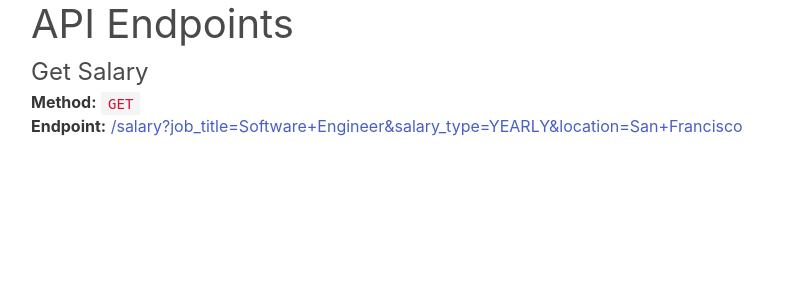
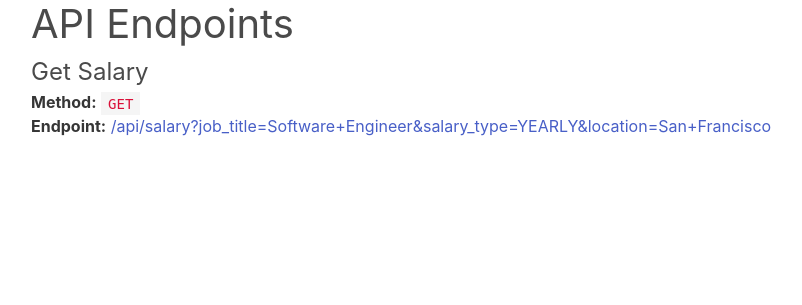
Before and after one commit to sarmadgulzar/indeed-scraper-fastapi, a FastAPI app: page / in a window 1280 px wide. Shown: the part 178-483 px from the top of the page, without its empty margins (33-835 px from the left). Run offline with FastAPI, Linux system fonts and the light colour scheme.

Commit message:
:art: Prefixed the API endpoint (#7)

```diff
--- a/main.py
+++ b/main.py
@@ -18,7 +18,7 @@ async def root(request: Request):
     return templates.TemplateResponse("index.html", {"request": request})
 
 
-@app.get("/salary/")
+@app.get("/api/salary/")
 async def salary(salary_type: SalaryType, job_title: str, location: Optional[str] = ""):
     scraper = IndeedScraper(salary_type=salary_type)
     salary = scraper.scrape(job_title=job_title, location=location)
--- a/templates/index.html
+++ b/templates/index.html
@@ -48,7 +48,7 @@
             <li>
                 <h4 class="is-size-4">Get Salary</h4>
                 <p><strong>Method:</strong> <code>GET</code></p>
-                <p><strong>Endpoint:</strong> <a href="/salary?job_title=Software+Engineer&salary_type=YEARLY&location=San+Francisco">/salary?job_title=Software+Engineer&salary_type=YEARLY&location=San+Francisco</a></p>
+                <p><strong>Endpoint:</strong> <a href="/api/salary?job_title=Software+Engineer&salary_type=YEARLY&location=San+Francisco">/api/salary?job_title=Software+Engineer&salary_type=YEARLY&location=San+Francisco</a></p>
             </li>
         </ul>
     </div>
```
